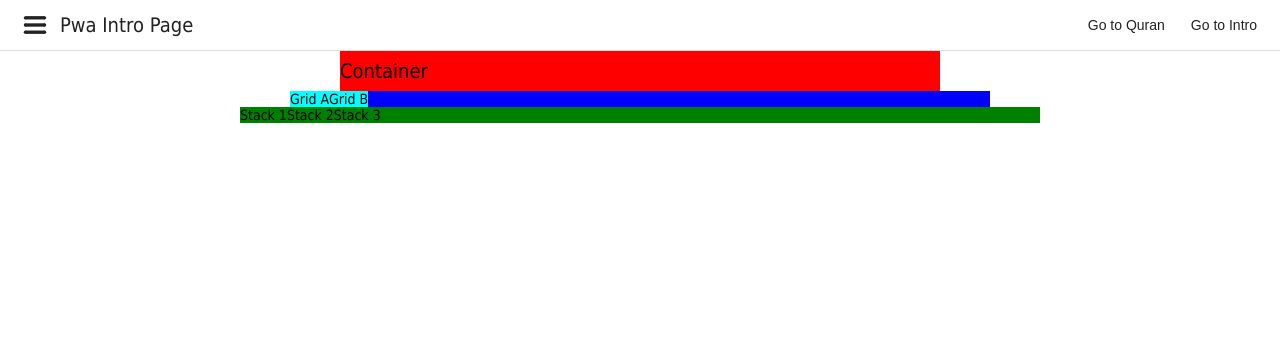
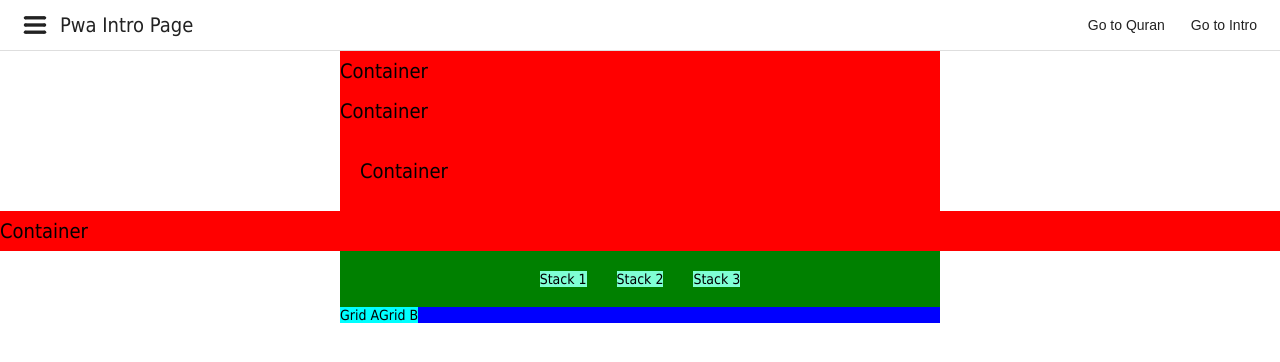
Before and after one commit to NatiqQuran/nq-pwa, a React (Create React App) app: page /pwa in a window 1280 px wide. Shown: the top 362 px of the page. Built offline with nearby package versions, Linux system fonts and the light colour scheme.

Commit message:
container stack update

```diff
--- a/src/pages/pwa/pwa.tsx
+++ b/src/pages/pwa/pwa.tsx
@@ -18,21 +18,36 @@ function Pwa() {
                     <button>Go to Intro</button>
                 </Link>
             </Header>
-            <Container maxWidth={"60rem"} style={{ padding: "5rem" }}>
+            <Container maxWidth={"sm"}>
                 <h1>Container</h1>
             </Container>
-            <Container maxWidth={"70rem"}>
+            <Container maxWidth={"sm"}>
+                <h1>Container</h1>
+            </Container>
+            <Container maxWidth={"sm"} style={{ padding: "20px" }}>
+                <h1>Container</h1>
+            </Container>
+            <Container>
+                <h1>Container</h1>
+            </Container>
+            <Container maxWidth={"sm"}>
+                <Stack
+                    style={{
+                        justifyContent: "center",
+                        gap: "3rem",
+                        padding: "2rem",
+                    }}
+                >
+                    <div>Stack 1</div>
+                    <div>Stack 2</div>
+                    <div>Stack 3</div>
+                </Stack>
+            </Container>
+            <Container maxWidth={"sm"}>
                 <Grid>
                     <Grid>Grid A</Grid>
                     <Grid>Grid B</Grid>
                 </Grid>
-            </Container>
-            <Container maxWidth={"80rem"}>
-                <Stack>
-                    <div>Stack 1</div>
-                    <div>Stack 2</div>
-                    <div>Stack 3</div>
-                </Stack>
             </Container>
         </div>
     );
--- a/src/ui/container/container.module.css
+++ b/src/ui/container/container.module.css
@@ -1,5 +1,22 @@
 div.container {
     width: 100%;
     margin: auto;
+    box-sizing: border-box;
     background-color: red;
 }
+
+div.container.xs {
+    max-width: 44.4rem;
+}
+div.container.sm {
+    max-width: 60rem;
+}
+div.container.md {
+    max-width: 90rem;
+}
+div.container.lg {
+    max-width: 120rem;
+}
+div.container.xg {
+    max-width: 150rem;
+}
--- a/src/ui/container/container.tsx
+++ b/src/ui/container/container.tsx
@@ -1,16 +1,21 @@
 import React from "react";
 import styles from "./container.module.css";
 
+type ScreenSizes = "xs" | "sm" | "md" | "lg" | "xl";
+
 interface ContainerProps extends React.HTMLAttributes<HTMLDivElement> {
-    maxWidth?: string | null;
+    maxWidth?: ScreenSizes;
 }
 
-// Custom Button Element
+function maxWidthClass(maxWidth: ScreenSizes | undefined) {
+    return maxWidth ? styles[maxWidth] : "";
+}
+
 function Container(props: ContainerProps) {
     return (
         <div
-            className={styles.container}
-            style={props.maxWidth ? { maxWidth: props.maxWidth } : {}}
+            className={styles.container + " " + maxWidthClass(props.maxWidth)}
+            {...props}
         >
             {props.children}
         </div>
--- a/src/ui/stack/stack.module.css
+++ b/src/ui/stack/stack.module.css
@@ -3,3 +3,7 @@ div.stack {
     flex-wrap: wrap;
     background-color: green;
 }
+
+div.stack > * {
+    background-color: aquamarine;
+}
--- a/src/ui/stack/stack.tsx
+++ b/src/ui/stack/stack.tsx
@@ -1,11 +1,14 @@
 import React from "react";
 import styles from "./stack.module.css";
 
-interface ContainerProps extends React.HTMLAttributes<HTMLDivElement> {}
+interface StackProps extends React.HTMLAttributes<HTMLDivElement> {}
 
-// Custom Button Element
-function Stack(props: ContainerProps) {
-    return <div className={styles.stack}>{props.children}</div>;
+function Stack(props: StackProps) {
+    return (
+        <div className={styles.stack} {...props}>
+            {props.children}
+        </div>
+    );
 }
 
 export default Stack;
```
